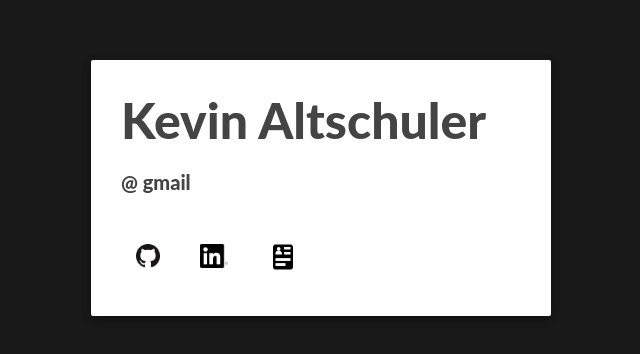
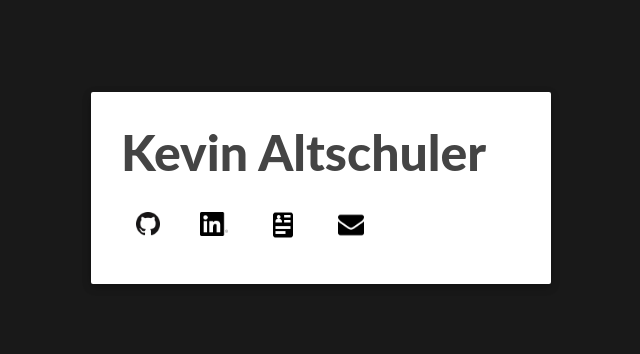
Before and after one commit to kevinaltschuler/kevinaltschuler.github.io, a plain HTML site: page index.html in a window 1280 px wide. Shown: the part 212-566 px from the top of the page, without its empty margins (319-959 px from the left). Drawn offline with Linux system fonts and the light colour scheme.

Commit message:
email link

```diff
--- a/index.html
+++ b/index.html
@@ -11,11 +11,11 @@
 
         <div class="home-container">
             <div class="home-name">Kevin Altschuler</div>
-            <div class="home-email">@ gmail</div>
             <div class="home-links">
                     <a class="home-link" href="https://github.com/kevinaltschuler"><img width="24" src='./img/GitHub-Mark-64px.png'/></a>
                     <a class="home-link" href="https://www.linkedin.com/in/kevinaltschuler/"><img width="28" src='./img/In-Black-66px-R.png'/></a>
                     <a class="home-link" href="./img/resume.pdf"><img style="margin-top: -2px;" width="30" src='./img/icons8-resume-48.png'/></a>
+                    <a class="home-link" href="mailto:kevinaltschuler@gmail.com"><img width="26" src='./img/envelope.png'/></a>
                 </li>
             </div>
         </div>
--- a/styles.css
+++ b/styles.css
@@ -60,7 +60,7 @@ input.form-control{margin-bottom:5px}p.navbar-text.pull-right{margin-right:15px}
 	text-decoration: none;
 	background-color: white;
 	color: black;
-	border-radius: 3px;
+	border-radius: 2px;
 	padding: 10px 15px;
 	font-weight: 600;
 	transition: all .2s ease-in-out;
```
Also changed, not shown: img/envelope.png (added).
